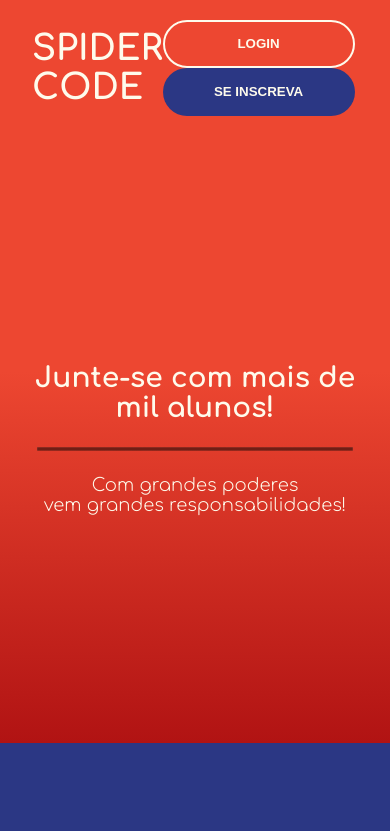
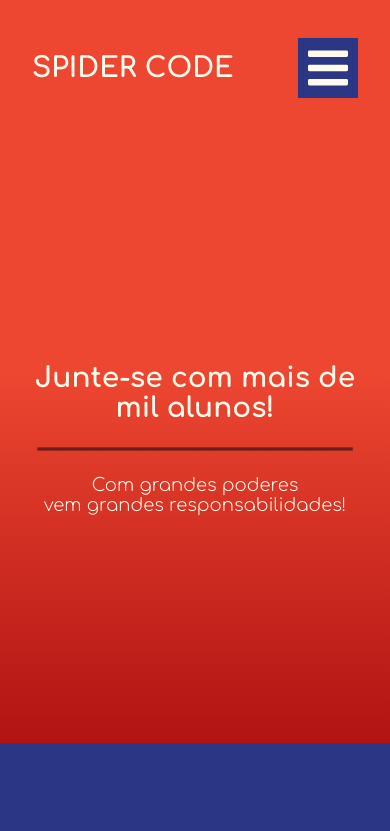
Before and after one commit to RuanLima8727/spidercode, a React (Create React App) app in the folder frontend/: page / in a window 390 px wide. Shown: the top 831 px of the page. Built offline with nearby package versions, Linux system fonts and the light colour scheme.

Commit message:
menu de hamburguer adicionado

```diff
--- a/frontend/src/pages/Home/index.jsx
+++ b/frontend/src/pages/Home/index.jsx
@@ -9,6 +9,7 @@ import reduxCourse from '../../assets/images/courses/react-redux.png'
 import flutterCourse from '../../assets/images/courses/flutter.png'
 import backCard from '../../assets/images/backend.png'
 import frontCard from '../../assets/images/frontend.png'
+import barsSolid from '../../assets/images/bars-solid.svg'
 
 import Animation from '../../components/animation'
 import CardCourse from '../../components/card-course'
@@ -26,6 +27,9 @@ const Home = ()=> {
                     <nav>
                         <button >LOGIN</button>
                         <button >SE INSCREVA</button>
+                        <div>
+                            <img src={barsSolid} alt="Menu hamburguer"/>
+                        </div>
                     </nav>
                </header>
                 <main>
--- a/frontend/src/pages/Home/styles.css
+++ b/frontend/src/pages/Home/styles.css
@@ -20,6 +20,7 @@
 .section-1 .container header h2 {
     color : #FEFBEC;
     font-size : 35px;
+
 }
 
 .section-1 .container header nav button {
@@ -40,6 +41,10 @@
 }
 .section-1 .container header nav button:nth-child(2) {
     background-color: #2B3784;
+}
+
+.section-1 .container header nav div {
+    display: none;
 }
 
 .section-1 .container main  {
@@ -204,6 +209,20 @@
 }
 
 @media (max-width : 900px) {
+    .section-1 .container header nav button {
+        display: none;
+    }
+    .section-1 .container header nav div{
+        display: flex;
+        background-color: #2B3784;
+        width: 60px;
+        height: 60px;
+        justify-content: center;
+    }
+    .section-1 .container header nav div img{
+        width:40px;
+    }
+
     .section-1 .container main section:nth-child(1) {
         width: 100%;
         /* background-color: green; */
@@ -222,6 +241,9 @@
 }
 
 @media (max-width : 620px) {
+    .section-1 .container header h2 {
+        font-size : 30px;
+    }
     .section-1 .container main section:nth-child(1) {
         padding: 0vh 10% 0px 10%;
         text-align: center;
@@ -240,9 +262,13 @@
     }
 
 
+
 }
 
 @media (max-width : 490px) {
+    .section-1 .container header h2 {
+        font-size : 28px;
+    }
     .section-1 .container main section:nth-child(1) {
         padding: 0vh 5% 0px 5%;
         /* background-color: pink; */
@@ -255,5 +281,12 @@
         font-size: 18px;
         line-height: 20px;
     }
+
     /* FAÇA RESPONSIVIDADE ATÉ 360PIXELS, MENOR QUE ISSO SÓ O GALAXY FOLD, QUE PODE SER IGNORADO */
 }
+
+@media (max-width : 380px) {
+    .section-1 .container header h2 {
+        font-size : 23px;
+    }
+}
```
Also changed, not shown: frontend/src/assets/images/bars-solid.svg (added).
